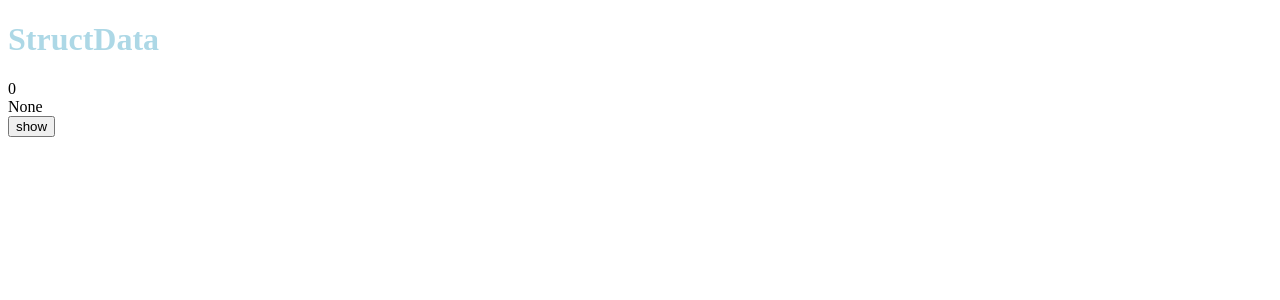
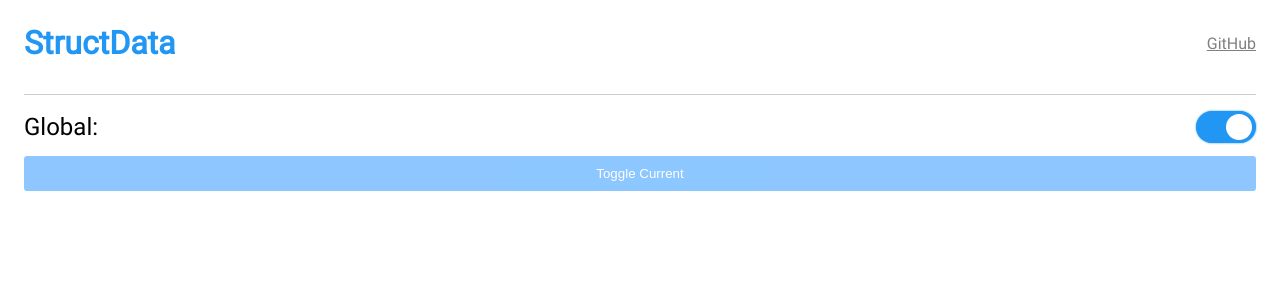
Before and after one commit to Crazylazyg/StructData, a Svelte app: page / in a window 1280 px wide. Shown: the top 300 px of the page. Built offline with nearby package versions, Linux system fonts and the light colour scheme.

Commit message:
Add local toggle and style

```diff
--- a/src/App.svelte
+++ b/src/App.svelte
@@ -1,7 +1,17 @@
 <script>
+  import Switch from './componets/Switch.svelte'
   let value = ''
-  let num = 0
   let hidden = false
+  let show = !hidden
+  browser.storage.local.get().then((data) => {
+    // console.log('getStorage', { data })
+    // hidden = data.hidden
+    show = !data.hidden
+  })
+  $: {
+    hidden = !show
+    browser.storage.local.set({ hidden: !show })
+  }
   const updateValue = (newValue) => {
     value = newValue
   }
@@ -53,17 +63,80 @@
       hidden = !data.hidden
     })
   }
+
+  const localToggle = () => {
+    message('localToggle')
+  }
 </script>
 
 <main>
-  <h1>StructData</h1>
-  <div on:click={() => (num = num + 1)}>{num}</div>
-  <div>{value || 'None'}</div>
-  <button on:click={() => toggle()}>{hidden ? 'hidden' : 'show'}</button>
+  <div class="title">
+    <h1>StructData</h1>
+    <a href="https://github.com/Crazylazyg/StructData">GitHub</a>
+  </div>
+  <div class="line" />
+  <span>Global: <Switch bind:checked={show} /></span>
+  <!-- <button>{hidden ? 'Hidden' : 'Show'}</button> -->
+  <button disabled={show} on:click={localToggle}>Toggle Current</button>
 </main>
 
 <style lang="scss">
+  /* @media (prefers-color-scheme: dark) {
+    main {
+      color: #ccc;
+      background-color: #343536;
+    }
+  } */
+  @font-face {
+    font-family: system;
+    font-style: normal;
+    font-weight: 400;
+    src: local('.SFNSText'), local('.HelveticaNeueDeskInterface'), local('.LucidaGrandeUI'), local('Ubuntu'), local('Segoe UI'), local('Roboto'),
+      local('DroidSans'), local('Tahoma');
+  }
+  .title {
+    display: flex;
+    justify-content: space-between;
+    align-items: center;
+    padding: 0 0 1em 0;
+    a {
+      color: gray;
+    }
+  }
+  .line {
+    border-bottom: 1px solid #ccc;
+    margin: 1em 0;
+  }
+  main {
+    display: flex;
+    flex-direction: column;
+    font-family: system;
+    padding: 1em;
+    min-width: 200px;
+  }
+  button:disabled {
+    opacity: 0.5;
+  }
+  button {
+    flex: 1;
+    margin: 1em 0 0 0;
+    background-color: dodgerblue;
+    color: white;
+    box-sizing: border-box;
+    font: system;
+    padding: 0.75em 1em;
+    border: none;
+    border-radius: 0.25em;
+  }
   h1 {
-    color: lightblue;
+    padding: 0;
+    margin: 0;
+    color: #2196f3;
+  }
+  span {
+    display: flex;
+    justify-content: space-between;
+    align-items: center;
+    font-size: 1.5em;
   }
 </style>
--- /dev/null
+++ b/src/componets/Switch.svelte
@@ -0,0 +1,64 @@
+<script>
+  export let checked = false
+  let color = '#2196F3'
+</script>
+
+<label class="switch">
+  <input type="checkbox" bind:checked />
+  <span class="slider" />
+</label>
+
+<style>
+  .switch {
+    position: relative;
+    display: inline-block;
+    width: 60px;
+    height: 32px;
+  }
+
+  .switch input {
+    opacity: 0;
+    width: 0;
+    height: 0;
+  }
+
+  .slider {
+    position: absolute;
+    cursor: pointer;
+    top: 0;
+    left: 0;
+    right: 0;
+    bottom: 0;
+    background-color: #ccc;
+    -webkit-transition: 0.4s;
+    transition: 0.4s;
+    border-radius: 32px;
+  }
+
+  .slider:before {
+    position: absolute;
+    content: '';
+    height: 26px;
+    width: 26px;
+    left: 4px;
+    bottom: 3px;
+    background-color: white;
+    -webkit-transition: 0.4s;
+    transition: 0.4s;
+    border-radius: 50%;
+  }
+
+  input:checked + .slider {
+    background-color: #2196f3;
+  }
+
+  input:checked + .slider {
+    box-shadow: 0 0 2px #2196f3;
+  }
+
+  input:checked + .slider:before {
+    -webkit-transform: translateX(26px);
+    -ms-transform: translateX(26px);
+    transform: translateX(26px);
+  }
+</style>
--- a/src/content.svelte
+++ b/src/content.svelte
@@ -21,17 +21,45 @@
 
   function handleMessage(request, sender, sendResponse) {
     console.log('Messag: ', request)
+    if (request === 'localToggle') {
+      localToggle()
+    }
     hidden = request.hidden
   }
 
   browser.storage.onChanged.addListener((change, area) => {
-    initHidden = change.hidden.newValue
+    console.log('change', { change })
+    if (change.hidden) {
+      initHidden = change.hidden.newValue
+    }
   })
 
-  browser.storage.local.get('hidden').then((data) => {
-    // console.log('hidden', { data })
-    initHidden = data.hidden
+  browser.storage.local.get().then((data) => {
+    console.log('getStorage', { data })
+    if (data.hidden) {
+      let host = window.location.host
+      let sites = data.hosts || []
+      let index = sites.indexOf(host)
+      let inList = index !== -1
+      initHidden = data.hidden && !inList
+    }
   })
+
+  const localToggle = () => {
+    browser.storage.local.get().then((data) => {
+      let host = window.location.host
+      let sites = data.hosts || []
+      let index = sites.indexOf(host)
+      if (index === -1) {
+        sites.push(host)
+      } else {
+        sites.splice(index, 1)
+      }
+      console.log({ data: data.hosts, host, sites })
+      initHidden = index !== -1
+      browser.storage.local.set({ hosts: sites })
+    })
+  }
 
   browser.runtime.onMessage.addListener(handleMessage)
   window.addEventListener('mousemove', (event) => {
@@ -47,6 +75,7 @@
       }
     }
   })
+
   const elemHasText = (elm) => {
     if (elm.children.length === 0) {
       return elm
@@ -58,7 +87,7 @@
   }
 
   const onGlobalClick = (e) => {
-    // e.preventDefault()
+    e.preventDefault()
     e.stopPropagation()
     console.log('SDClick', e.path, elemHasText(e.srcElement))
     start = false
@@ -287,7 +316,9 @@
   </div> -->
   <!-- <div>{selectTag}</div> -->
   <div class="h1">Attributes</div>
+
   <div class="SDcontent">
+    <div class="values" />
     {#each attributes as a}
       <div class="values attributes">
         <input type="checkbox" name={a.nodeName} bind:group={selectValue} value={a.nodeName} />
@@ -305,13 +336,20 @@
 <style lang="scss">
   @media (prefers-color-scheme: dark) {
     .userscript {
-      border-left: 0.5px solid #3d3d3d;
-      border-bottom: 0.5px solid #3d3d3d;
+      textarea {
+        border-color: #3f3f3f;
+      }
+      .values {
+        border-bottom: 1px solid #3f3f3f !important;
+      }
+    }
+    .h1 {
+      color: #999;
     }
     .userscript,
-    .h1,
     textarea {
-      color: #aaaaaa;
+      border-color: #3d3d3d;
+      color: #ccc;
     }
     textarea::selection {
       color: #ffffff;
@@ -327,11 +365,12 @@
     font-family: system;
     font-style: normal;
     font-weight: 400;
-    src: local('.SFNSText-Light'), local('.HelveticaNeueDeskInterface-Light'), local('.LucidaGrandeUI'), local('Ubuntu Light'), local('Segoe UI Light'),
-      local('Roboto-Light'), local('DroidSans'), local('Tahoma');
+    src: local('.SFNSText'), local('.HelveticaNeueDeskInterface'), local('.LucidaGrandeUI'), local('Ubuntu'), local('Segoe UI'), local('Roboto'),
+      local('DroidSans'), local('Tahoma');
   }
+
   .userscript {
-    transform: translateX(calc(320px - 1em));
+    transform: translateX(calc(100% - 2em));
     &:hover {
       transform: translateX(0);
     }
@@ -339,21 +378,24 @@
       display: none;
     }
     &.hidden {
-      transform: translateX(346px);
+      transform: translateX(-100%);
     }
     &.show {
       transform: translateX(0);
     }
     &.start {
-      transform: translateX(calc(320px - 2em));
+      transform: translateX(calc(100% - 3em));
     }
+
     label {
       display: flex;
       padding: 0.5em 0;
       justify-content: flex-start;
+      align-items: center;
       span {
         /* flex: 1; */
-        width: 24%;
+        font-size: 1em;
+        width: 5.8em;
         padding-right: 1em;
       }
       input[type='checkbox'] {
@@ -371,7 +413,7 @@
       color: white;
       box-sizing: border-box;
       font: system;
-      padding: 0.5em 1em;
+      padding: 0.75em 1em;
       border: none;
       border-radius: 0.25em;
     }
@@ -390,14 +432,15 @@
     right: 0;
     width: 320px;
     background-color: white;
-    z-index: 999999999999999;
+    z-index: 9999999999999999999;
     box-shadow: 4px -4px 16px 0 rgba(0, 0, 0, 0.5);
     padding: 0 1em;
     border-radius: 0 0 0 1em;
     .h1 {
       font-size: 1.5em;
-      color: --text-color-normal;
-      padding: 1em 0 0.5em 0;
+      font-weight: 600;
+      padding: 1em 0;
+      color: gray;
       margin: 0;
       font-family: system;
     }
@@ -407,12 +450,13 @@
       min-height: 320px;
       margin: 0 0 1em 0;
       -webkit-appearance: none;
+      padding: 0.5em;
       border-radius: 0.5em;
     }
     .values {
       display: flex;
       align-items: center;
-      padding: 0.2em 0;
+      padding: 0.25em 0;
       span {
         color: lightblue;
       }
```
